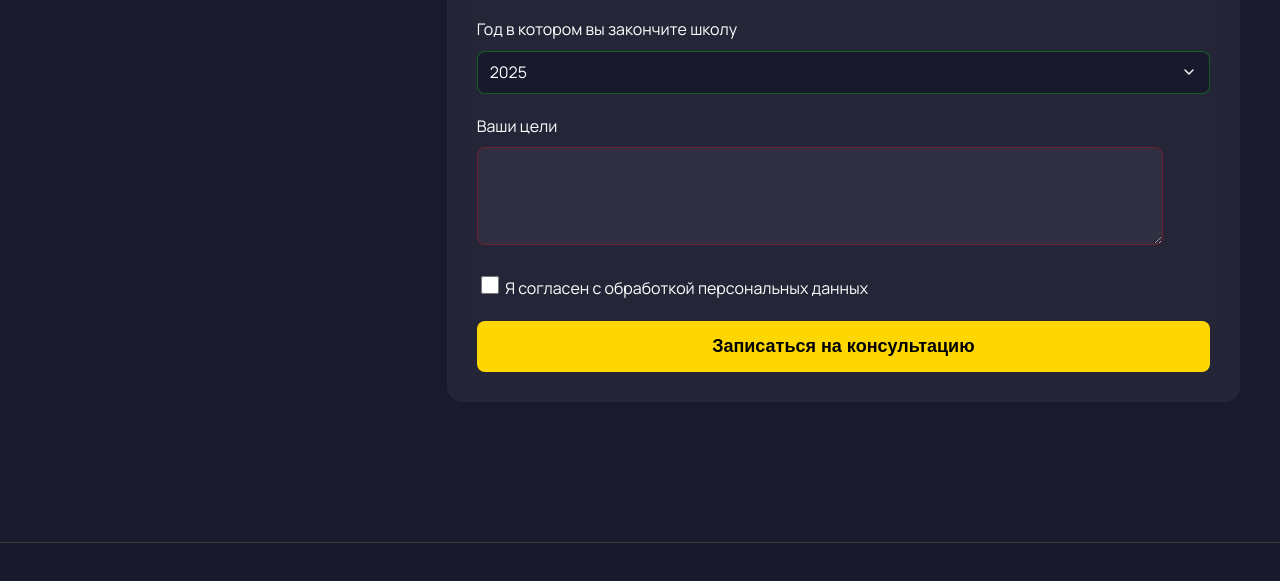
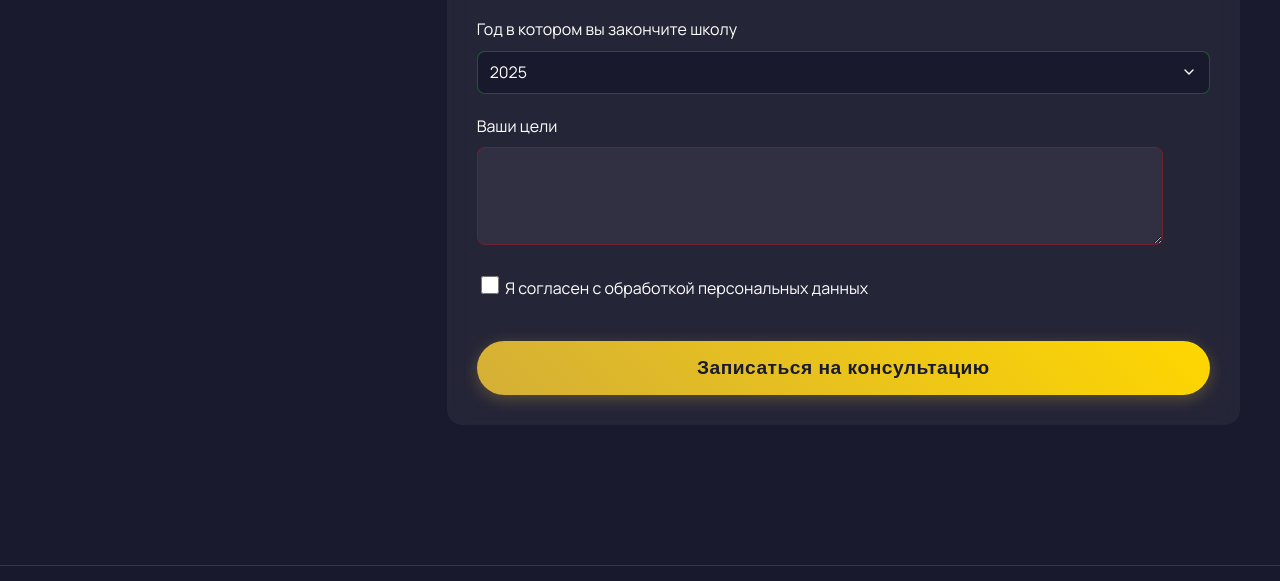
Before and after one commit to Lutashi/keneshailite, a website: page consultation.html in a window 1280 px wide. Shown: the part 1147-1728 px from the top of the page. Drawn offline with Linux system fonts and the light colour scheme.

Commit message:
Polishing

```diff
--- a/consultation.css
+++ b/consultation.css
@@ -131,20 +131,34 @@
 }
 
 .submit-btn {
+    display: inline-block;
+    padding: 16px 40px;
+    background: linear-gradient(45deg, #D4AF37, #FFD700);
+    color: #1A1A2E;
+    text-decoration: none;
+    border: none;
+    border-radius: 50px;
+    font-weight: 600;
+    font-size: 1.2rem;
+    transition: all 0.3s ease;
+    box-shadow: 0 4px 15px rgba(212, 175, 55, 0.3);
+    letter-spacing: 0.5px;
+    cursor: pointer;
     width: 100%;
-    padding: 15px;
-    background: #FFD700;
-    border: none;
-    border-radius: 8px;
-    color: #000;
-    font-size: 18px;
-    font-weight: 600;
-    cursor: pointer;
-    transition: background-color 0.3s;
+    margin-top: 20px;
 }
 
 .submit-btn:hover {
-    background: #FFC800;
+    transform: translateY(-3px);
+    box-shadow: 0 8px 25px rgba(212, 175, 55, 0.4);
+    background: linear-gradient(45deg, #FFD700, #D4AF37);
+}
+
+.submit-btn:disabled {
+    background: #888;
+    cursor: not-allowed;
+    transform: none;
+    box-shadow: none;
 }
 
 /* Responsive Design */
--- a/script.js
+++ b/script.js
@@ -582,7 +582,7 @@ document.addEventListener('DOMContentLoaded', function() {
           availability: parseInt(this.availability.value)
         };
 
-        const response = await fetch('http://localhost:3000/api/mentor-application', {
+        const response = await fetch('https://keneshai-backend.onrender.com/api/mentor-application', {
           method: 'POST',
           headers: {
             'Content-Type': 'application/json',
@@ -593,14 +593,14 @@ document.addEventListener('DOMContentLoaded', function() {
         const result = await response.json();
 
         if (response.ok) {
-          alert('Спасибо за вашу заявку! Мы свяжемся с вами в ближайшее время.');
+          showNotification('Спасибо за вашу заявку! Мы свяжемся с вами в ближайшее время.', 'success');
           mentorForm.reset();
         } else {
           throw new Error(result.error || 'Произошла ошибка при отправке формы');
         }
       } catch (error) {
         console.error('Error:', error);
-        alert('Произошла ошибка при отправке формы. Пожалуйста, попробуйте еще раз позже.');
+        showNotification(`Произошла ошибка при отправке формы: ${error.message}`, 'error');
       } finally {
         // Restore button state
         submitButton.textContent = originalButtonText;
```
Also changed, not shown: index.html (+1 -1 lines), Гульназ.jpg (added).
